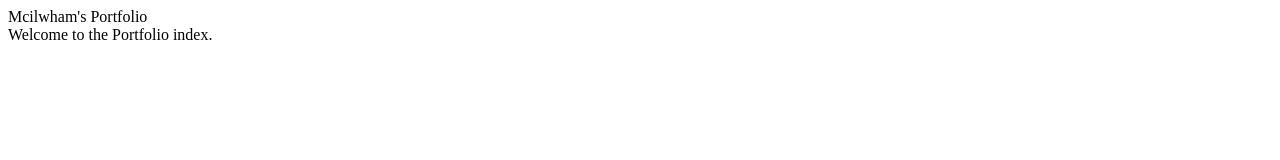
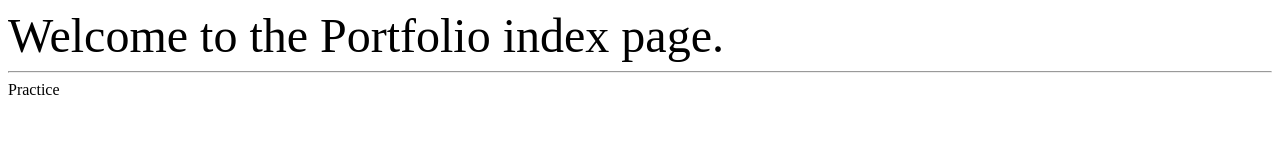
Before and after one commit to Mcilwham/Mcilwham.github.io, a plain HTML site: page index.html in a window 1280 px wide. Drawn offline with Linux system fonts and the light colour scheme.

Commit message:
Update index.html

```diff
--- a/index.html
+++ b/index.html
@@ -1,10 +1,13 @@
 <html>
-  <head>
+  <title>
     Mcilwham's Portfolio
-  </head>
-  <br/>
+  </title>
   <body>
-    Welcome to the Portfolio index.
+    <font size = "20">
+      Welcome to the Portfolio index page.
+    </font>
+    <hr>
+      Practice
   </body>
 
 </html>
```
